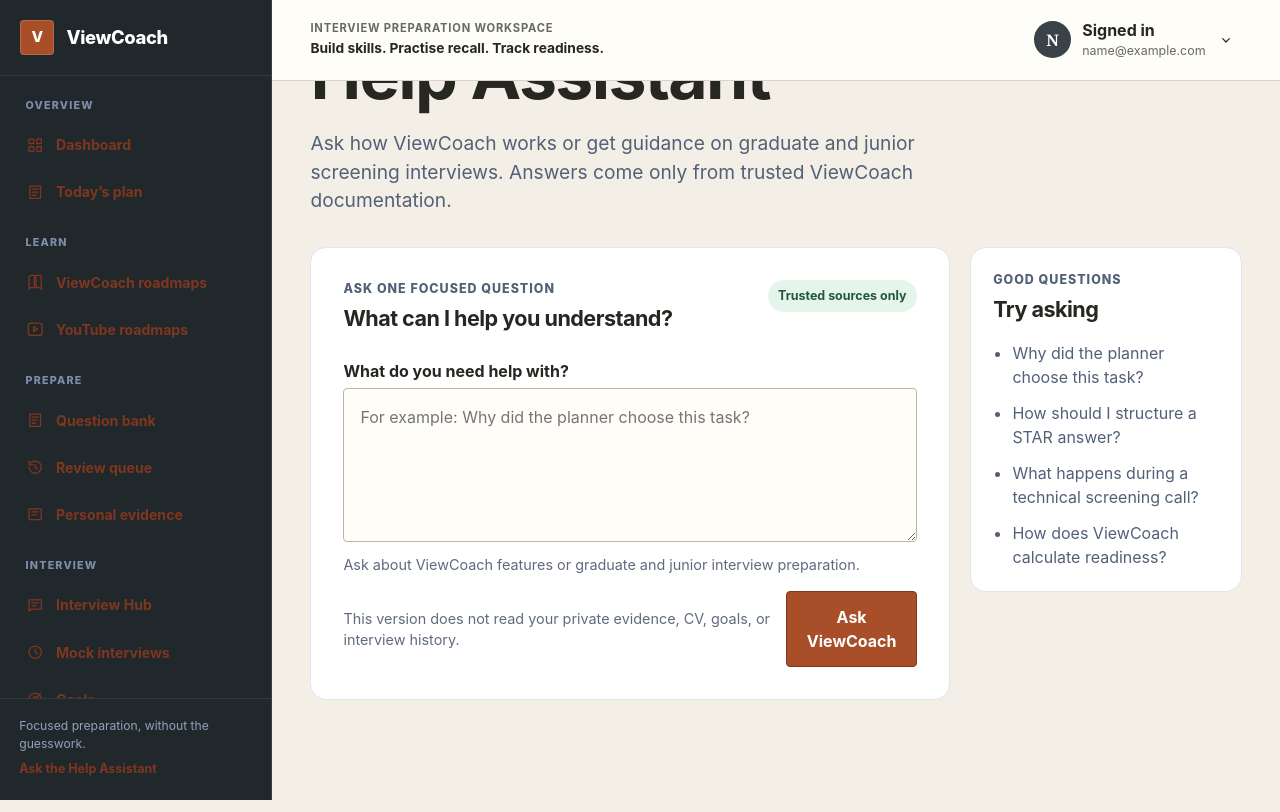
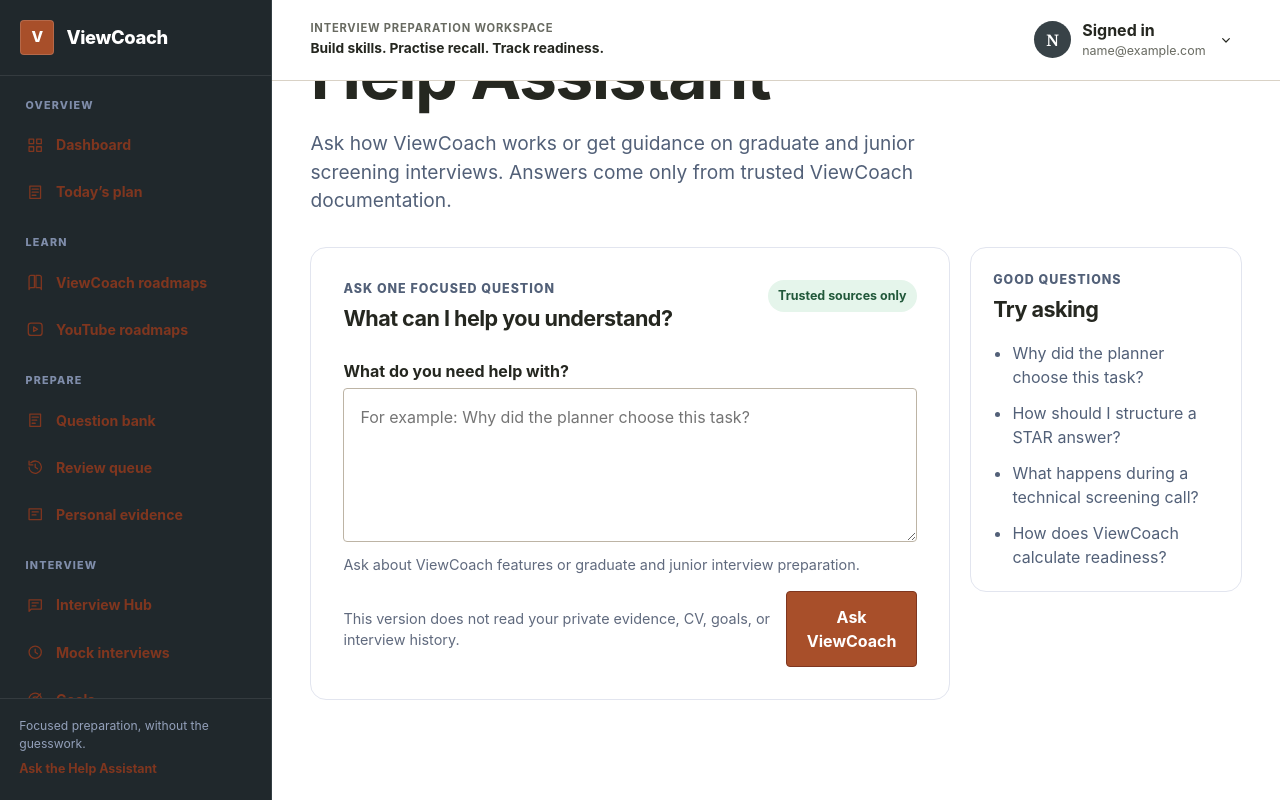
Before and after one commit to nonluthando/ViewCoach, a Django app: page /help/ in a window 1280 px wide. Run offline with Django 5.2, Linux system fonts and the light colour scheme; the visitor is signed in with stand-in values (Sample User, id 1); some libraries are stand-ins or nearby versions.

Commit message:
fix(ui): use a white workspace background

```diff
--- a/static/css/visual-identity-v1.css
+++ b/static/css/visual-identity-v1.css
@@ -12,8 +12,8 @@
     --vc2-blue: #a84f2a;
     --vc2-blue-dark: #7f361f;
     --vc2-blue-soft: #f2e3da;
-    --vc2-surface: #fffdf8;
-    --vc2-canvas: #f3efe7;
+    --vc2-surface: #ffffff;
+    --vc2-canvas: #ffffff;
     --vc2-text: #252720;
     --vc2-muted: #686a61;
     --vc2-border: #d9d2c6;
```
